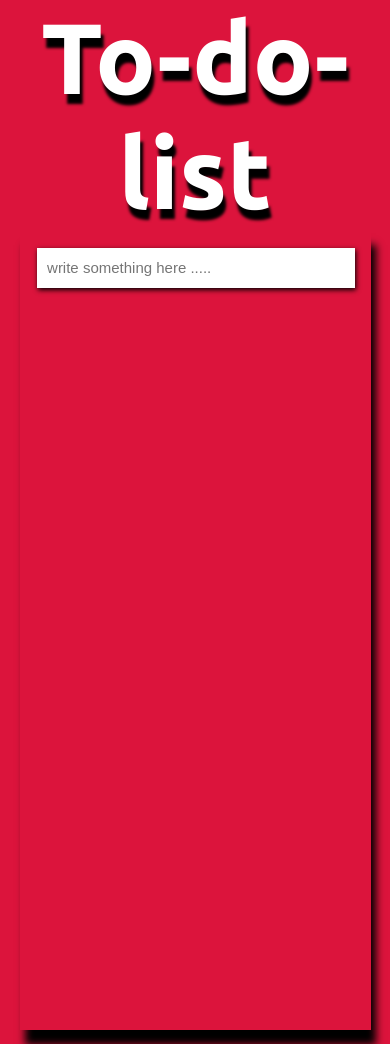
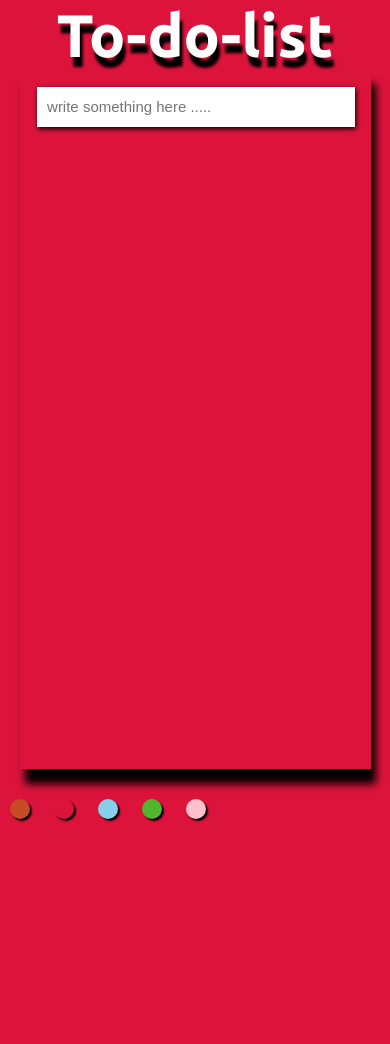
Before and after one commit to Utkarshgupta00/todo.github.io, a plain HTML site: page index.html in a window 390 px wide. Shown: the top 1044 px of the page. After the commit the page ends 844 px from the top, so only its background shows below. Drawn offline with Linux system fonts and the light colour scheme; a web font is replaced by a local one.

Commit message:
Update style.css

```diff
--- a/style.css
+++ b/style.css
@@ -104,9 +104,12 @@
 
     .box{
         width : 90%;
-        height : 800px;
+        height : 700px;
     }
     .color{
-        margin-top : 150px;
+        margin-top : 30px;
+    }
+    .title{
+        font-size : 30px;
     }
 }
```
